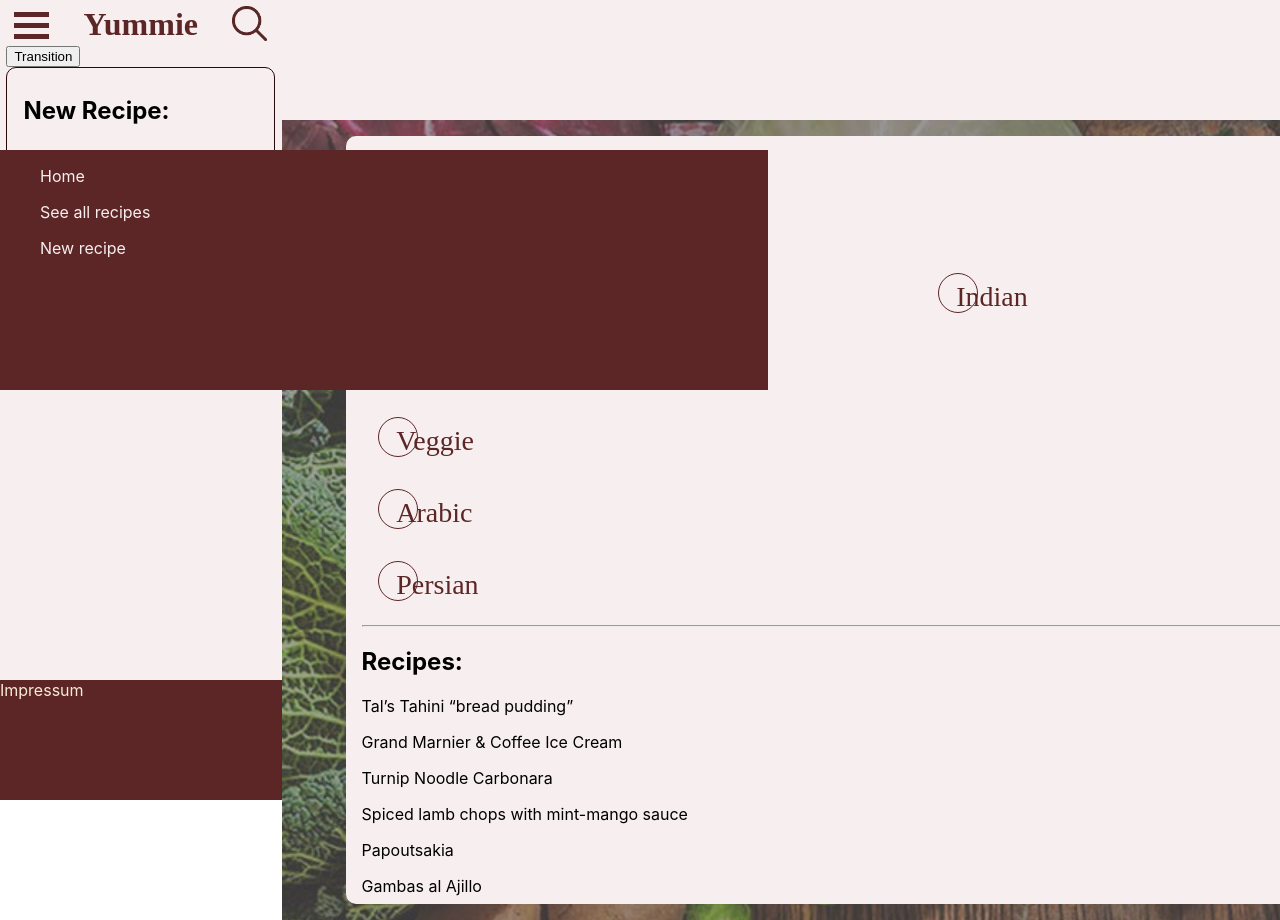
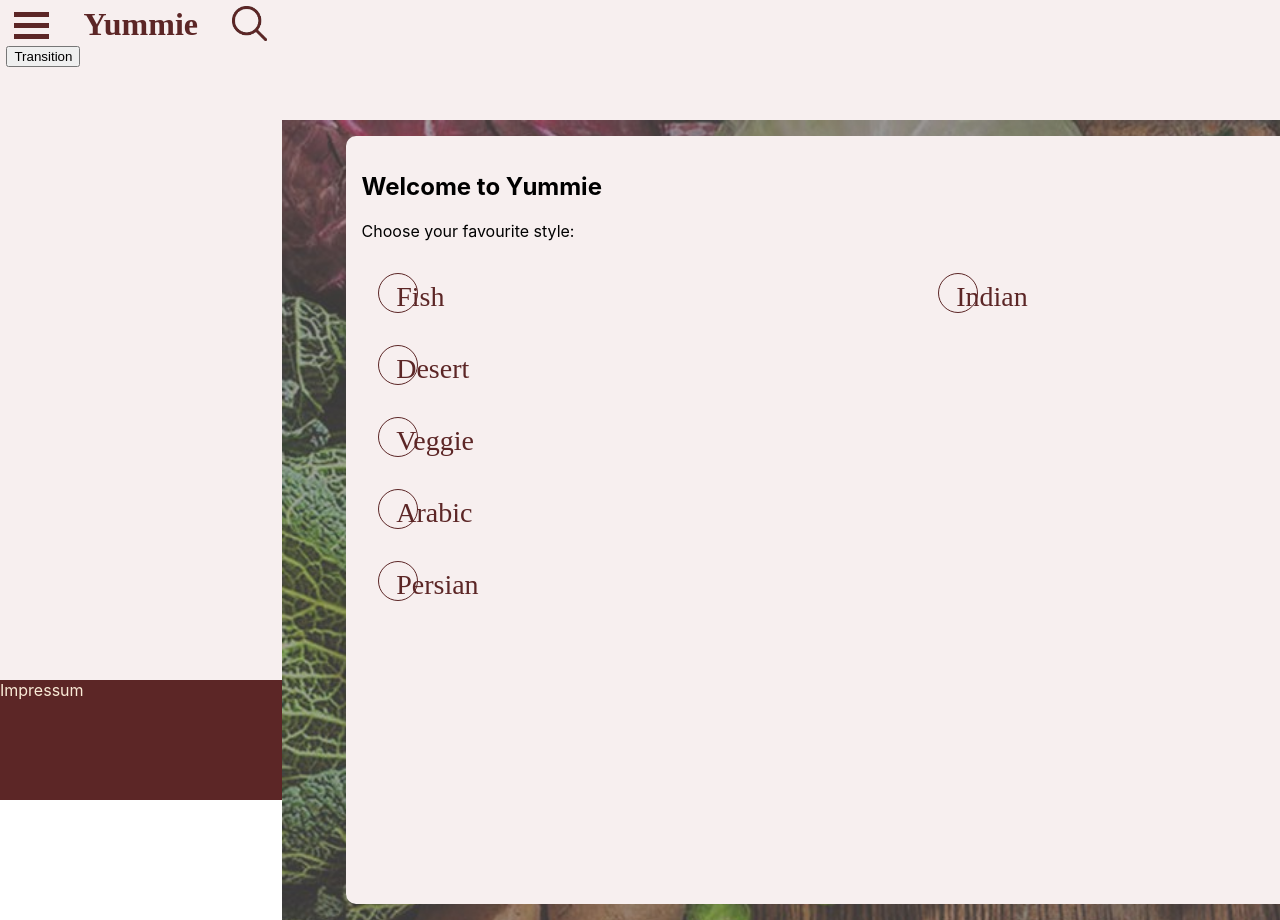
Before and after one commit to Melanie-lab/RRecipe, a React (Create React App) app: page /newrecipe in a window 1280 px wide. Shown: the top 920 px of the page. Built offline with nearby package versions, Linux system fonts and the light colour scheme; a web font is replaced by a local one.

Commit message:
adds a global navigation structure and fixes menu behavior.

```diff
--- a/src/components/App.js
+++ b/src/components/App.js
@@ -1,31 +1,58 @@
 import React from "react";
-import Topline from "./topline/Topline";
-import "./_app.scss";
+import { Switch, Route } from "react-router-dom";
+
+import DefaultLayout from "../layouts/Default";
 import Welcome from "./welcome_page/Welcome";
-import AllRecipes from "./allrecipes//Allrecipes";
+import AllRecipes from "./allrecipes/Allrecipes";
 import Newrecipe from "./newrecipe/Newrecipe";
 import recipeData from "../data/recipes.json";
 
+import "./_app.scss";
+
 const App = () => {
+  /* ggf. macht es Sinn die Rezepte in einen React Context zu verschieben,da du darauf oft den Zugriff brauchst.
+  Dann wären sie global verfügbar per useContext hook.
+  Dann kann man das Default layout in die Dateien der Unterseiten verlegen und das Übergeben von filteredRecipes und
+  setFilteredRecipes sparen */
   const [filteredRecipes, setFilteredRecipes] = React.useState(recipeData);
 
   return (
-    <div className="ui container">
-      <Topline
-        recipeData={recipeData}
-        setFilteredRecipes={setFilteredRecipes}
-      />
-      <div className="main">
-        <div className="white_container">
+    <Switch>
+      <Route path="/recipe/new">
+        <DefaultLayout
+          filteredRecipes={filteredRecipes}
+          setFilteredRecipes={setFilteredRecipes}
+        >
+          <Newrecipe />
+        </DefaultLayout>
+      </Route>
+      <Route path="/recipes/:category">
+        {/* Schau dir hier zu mal parameter in react router an. Wenn du /recipes/fish aufrufst würde diese Route greifen
+        und du könntest je nachdem was category ist reagieren und andere rezepte darstellen */}
+        <DefaultLayout
+          filteredRecipes={filteredRecipes}
+          setFilteredRecipes={setFilteredRecipes}
+        >
+          <div>Unterseite für die Rezepte Kategorien</div>
+        </DefaultLayout>
+      </Route>
+      <Route path="/recipes">
+        <DefaultLayout
+          filteredRecipes={filteredRecipes}
+          setFilteredRecipes={setFilteredRecipes}
+        >
+          <AllRecipes recipes={filteredRecipes} />
+        </DefaultLayout>
+      </Route>
+      <Route path="/">
+        <DefaultLayout
+          filteredRecipes={filteredRecipes}
+          setFilteredRecipes={setFilteredRecipes}
+        >
           <Welcome />
-          <hr />
-          <h2>Recipes:</h2>
-          <AllRecipes recipes={filteredRecipes} />
-          <Newrecipe />
-        </div>
-      </div>
-      <footer className="footer">Impressum</footer>
-    </div>
+        </DefaultLayout>
+      </Route>
+    </Switch>
   );
 };
 
--- a/src/components/navbar/MenuBtn.js
+++ b/src/components/navbar/MenuBtn.js
@@ -1,8 +1,9 @@
 import React from "react";
 
-const MenuBtn = () => {
+const MenuBtn = ({ onClick }) => {
   return (
-    <div className="menu" role="link" aria-label="menu">
+    // TODO: Nutze hier unbedingt ein button element, egal was du dafür CSS mäßig verbiegen musst, damit du nicht die ganze accessbility nachrüsten musst
+    <div onClick={onClick} className="menu" role="link" aria-label="menu">
       <div className="bar1" aria-hidden="true"></div>
       <div className="bar1" aria-hidden="true"></div>
       <div className="bar1" aria-hidden="true"></div>
--- a/src/components/navbar/Navbar.js
+++ b/src/components/navbar/Navbar.js
@@ -1,49 +1,35 @@
 import React from "react";
-import { BrowserRouter as Router, Switch, Route } from "react-router-dom";
-import { HashLink as Link } from "react-router-hash-link";
+import { Link } from "react-router-dom";
 import "./_navbar.scss";
-import AllRecipes from "../allrecipes/Allrecipes";
-import Newrecipe from "../newrecipe/Newrecipe";
 
-const Navbar = () => {
+const Navbar = ({ setNavVisible }) => {
+  const closeNav = () => setNavVisible(false);
   return (
     <div className="navlinks">
       <nav>
         <ul>
           <li>
-            <Link smooth to="/">
+            <Link onClick={closeNav} to="/">
               Home
             </Link>
           </li>
           <li>
-            <Link to="/allrecipes">See all recipes</Link>
+            <Link onClick={closeNav} to="/recipes">
+              See all recipes
+            </Link>
           </li>
           <li>
-            <Link to="/newrecipe" componnt={Newrecipe}>
+            <Link onClick={closeNav} to="/recipes/fish">
+              Fish recipes
+            </Link>
+          </li>
+          <li>
+            <Link onClick={closeNav} to="/recipe/new">
               New recipe
             </Link>
           </li>
         </ul>
       </nav>
-      <Switch>
-        <Route path="/App#recipe">
-          <AllRecipes />
-        </Route>
-        <Route path="/newrecipe">
-          <Newrecipe />
-        </Route>
-        <Route path="/"></Route>
-      </Switch>
-    </div>
-  );
-};
-
-export const MenuBtn = () => {
-  return (
-    <div className="menu" role="link" aria-label="menu">
-      <div className="bar1" aria-hidden="true"></div>
-      <div className="bar1" aria-hidden="true"></div>
-      <div className="bar1" aria-hidden="true"></div>
     </div>
   );
 };
--- a/src/components/topline/Topline.js
+++ b/src/components/topline/Topline.js
@@ -2,18 +2,18 @@ import React, { useState } from "react";
 import "./_topline.scss";
 import Searchbar from "./searchbar/Searchbar";
 import Navbar from "../navbar/Navbar";
-import { MenuBtn } from "../navbar/Navbar";
+import MenuBtn from "../navbar/MenuBtn";
 import { CSSTransition } from "react-transition-group";
 
 const Topline = ({ recipeData, setFilteredRecipes }) => {
   const [searchVisible, setSearchVisible] = useState(false);
-  const [navVisible, setNavVisible] = useState(true);
+  const [navVisible, setNavVisible] = useState(false);
   const [inProp, setInProp] = useState(false);
 
   return (
     <div className="topline-container">
       <header className="topline">
-        <MenuBtn onClick={() => console.log("click")} />
+        <MenuBtn onClick={() => setNavVisible(!navVisible)} />
         <CSSTransition in={inProp} timeout={1000} classNames="my-node">
           <h1>Yummie</h1>
         </CSSTransition>
@@ -35,7 +35,9 @@ const Topline = ({ recipeData, setFilteredRecipes }) => {
           />
         </CSSTransition>
       )}
-      {navVisible && <Navbar role="link" aria-label="menu" />}
+      {navVisible && (
+        <Navbar role="link" aria-label="menu" setNavVisible={setNavVisible} />
+      )}
     </div>
   );
 };
--- /dev/null
+++ b/src/layouts/Default.js
@@ -0,0 +1,20 @@
+import React from "react";
+
+import Topline from "../components/topline/Topline";
+
+const DefaultLayout = ({ children, recipeData, setFilteredRecipes }) => {
+  return (
+    <div className="ui container">
+      <Topline
+        recipeData={recipeData}
+        setFilteredRecipes={setFilteredRecipes}
+      />
+      <div className="main">
+        <div className="white_container">{children}</div>
+      </div>
+      <footer className="footer">Impressum</footer>
+    </div>
+  );
+};
+
+export default DefaultLayout;
```
Also changed, not shown: 1 other file (tests, documents, lock files or other folders).
